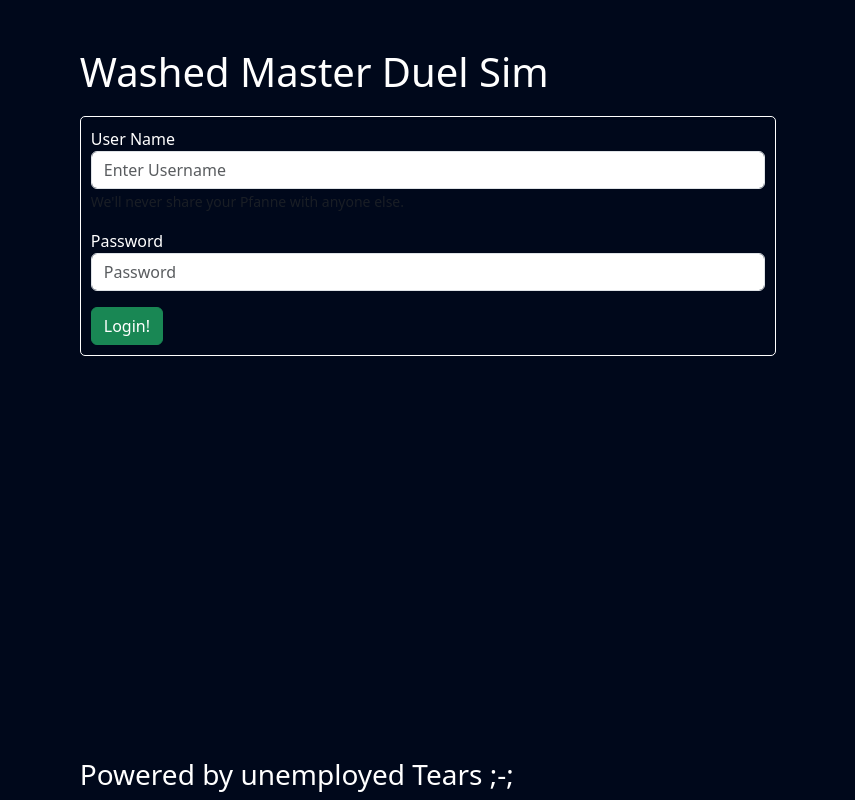
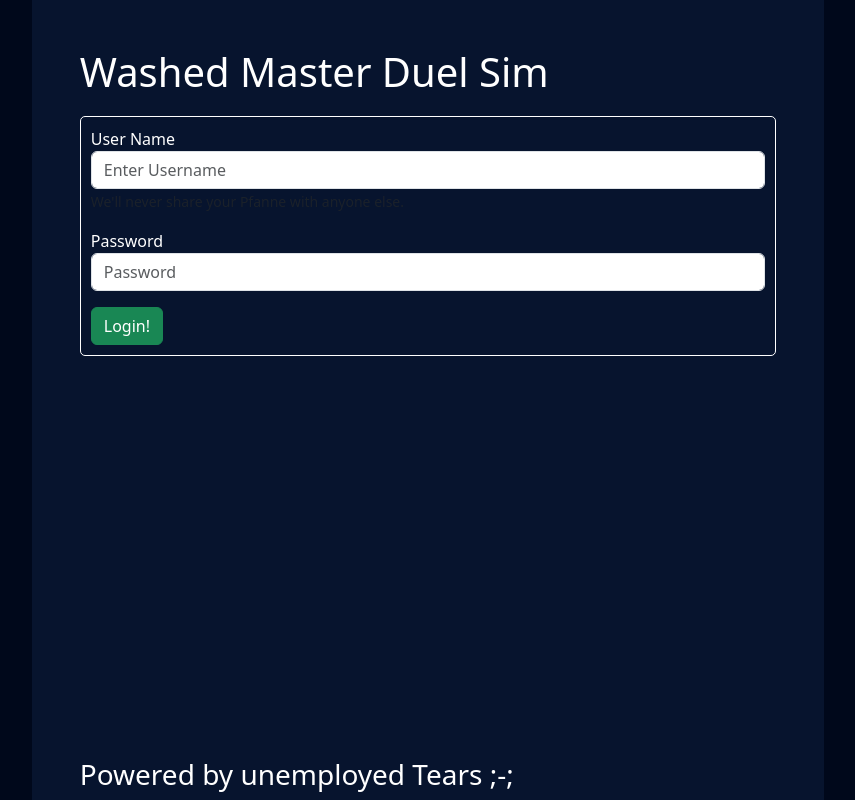
Before and after one commit to Sehmann42/fe-drained-md, a React (Vite) app: page / in a window 1280 px wide. Shown: the whole page, without its empty margins (212-1067 px from the left). Built offline with nearby package versions, Linux system fonts and the light colour scheme.

Commit message:
function background

```diff
--- a/src/assets/components/page_blocks/header/Header.jsx
+++ b/src/assets/components/page_blocks/header/Header.jsx
@@ -34,7 +34,7 @@ const PageHeader = ({blockPageChange = false}) => {
     }
 
     return <>
-    <div className=" d-flex justify-content-around header p-3">
+    <div className=" d-flex function-background justify-content-around header p-3">
         <div className=" d-flex align-items-center">
 
             <h2><b>Drained MD</b></h2>
--- a/src/assets/components/pages/login/LoginPage.jsx
+++ b/src/assets/components/pages/login/LoginPage.jsx
@@ -58,7 +58,7 @@ function LoginPage (){
 
     return <>
         <div className=" d-flex justify-content-center h-100 main-background">
-            <div className='p-5'>
+            <div className='p-5 function-background'>
                 <h1>Washed Master Duel Sim</h1>
 
                 <div className=' login-form'>
--- a/src/assets/css/Header/header.css
+++ b/src/assets/css/Header/header.css
@@ -1,7 +1,6 @@
 .header {
     flex-shrink: 0;
     width: 90%;
-    background: #050e21;
     border: 1px solid transparent;
     border-radius: 20px;
     align-self: center;
--- a/src/assets/css/main.css
+++ b/src/assets/css/main.css
@@ -13,6 +13,11 @@ div[id=root] {
 .main-background {
     background: #00081b
 }
+
+.function-background {
+    background: #07142e;
+}
+
 .h-10 {
     height: 10% !important;
 }
```
